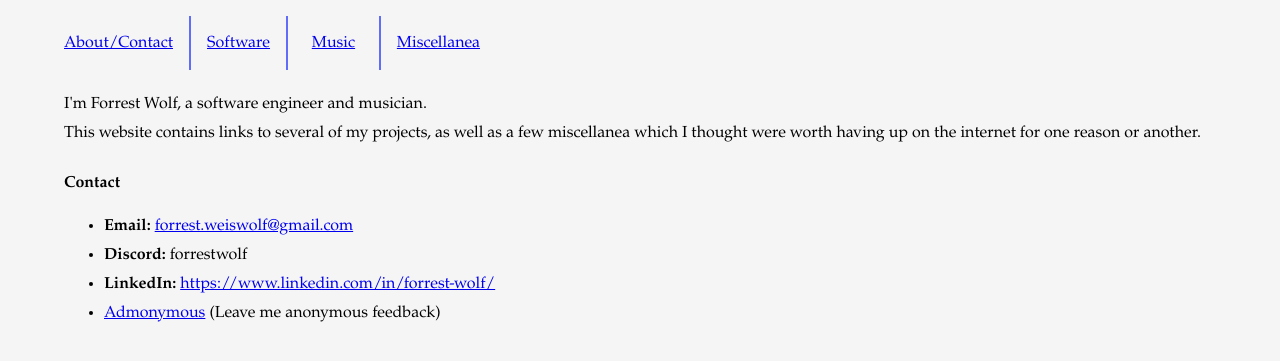
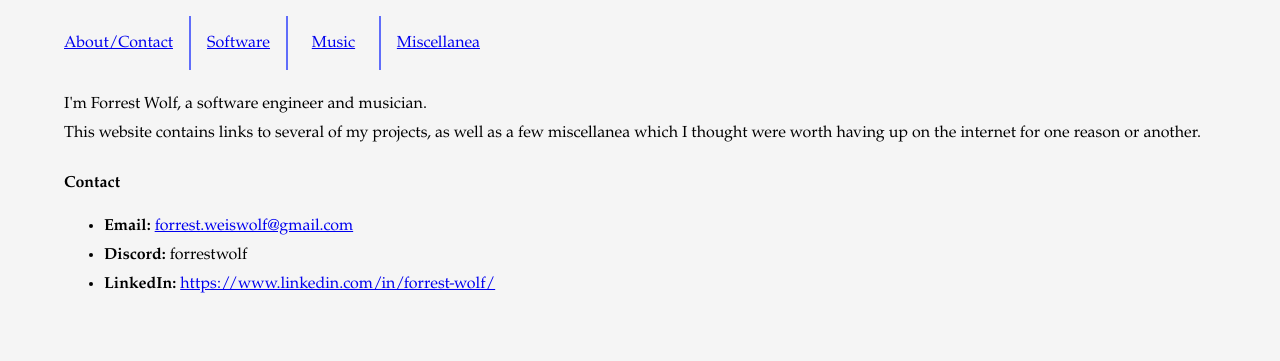
Before and after one commit to ForrestWeiswolf/forrestweiswolf.github.io, a Jekyll site: the page built from about.html, in a window 1280 px wide. Shown: the top 361 px of the page. Built offline with Jekyll 4.4.1, drawn with Linux system fonts in a browser that asks for light colours.

Commit message:
Relegate admonymous to miscelania

```diff
--- a/about.html
+++ b/about.html
@@ -19,8 +19,5 @@ title: About
     <li>
       <b>LinkedIn: </b><a href="https://www.linkedin.com/in/forrest-wolf/">https://www.linkedin.com/in/forrest-wolf/</a>
     </li>
-    <li>
-      <a href="https://admonymous.co/forrestwolf">Admonymous</a> (Leave me anonymous feedback)
-    </li>
   </ul>
 </section>
--- a/miscellanea.html
+++ b/miscellanea.html
@@ -8,6 +8,9 @@ title: Forrest Wolf - Miscellanea
   </li>
   <li>
     <a href="https://manifold.markets/Forrest?referrer=Forrest">Manifold Markets</a>
+  </li>
+  <li>
+    <a href="https://admonymous.co/forrestwolf">Admonymous</a> (Leave me anonymous feedback)
   </li>
   <li>
     <a href="{{ site.url }}/miscellanea/lesser-known-sf-f.html">Favorite lesser-known SF&F</a>
```
